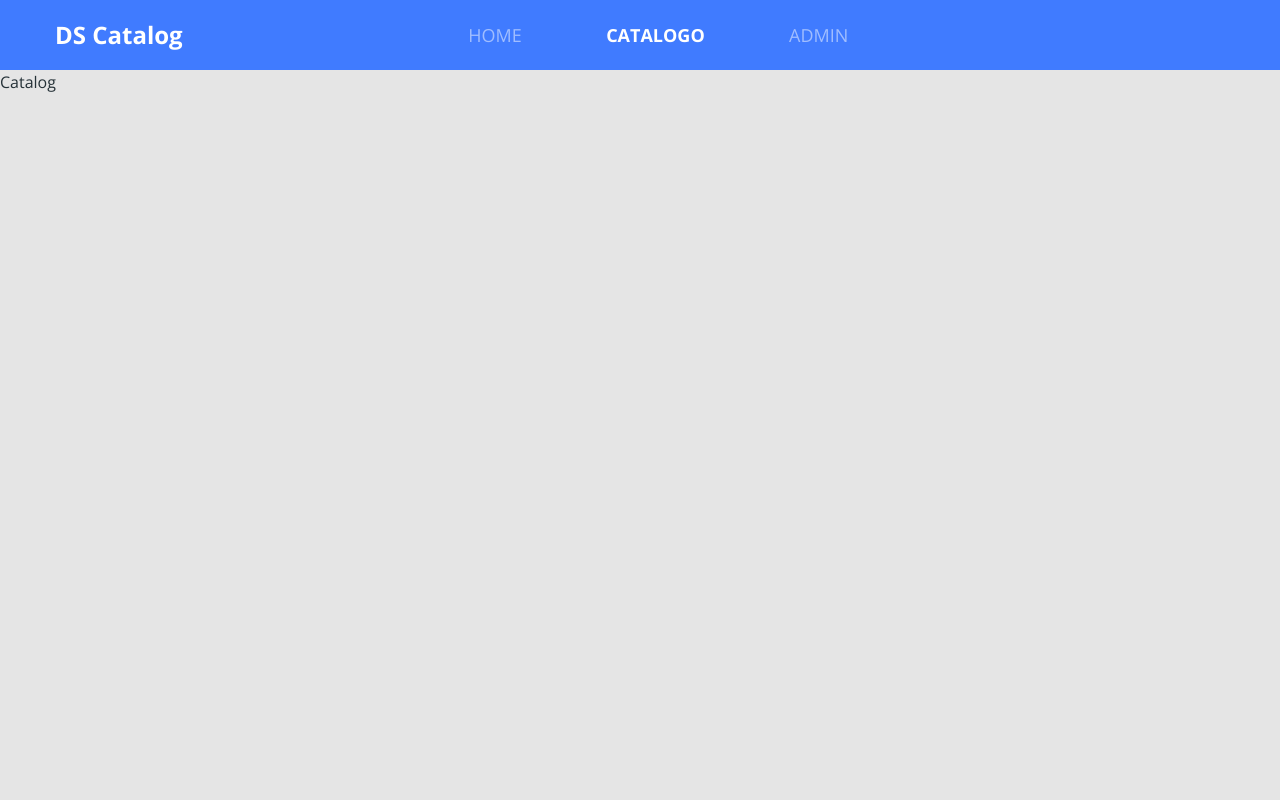
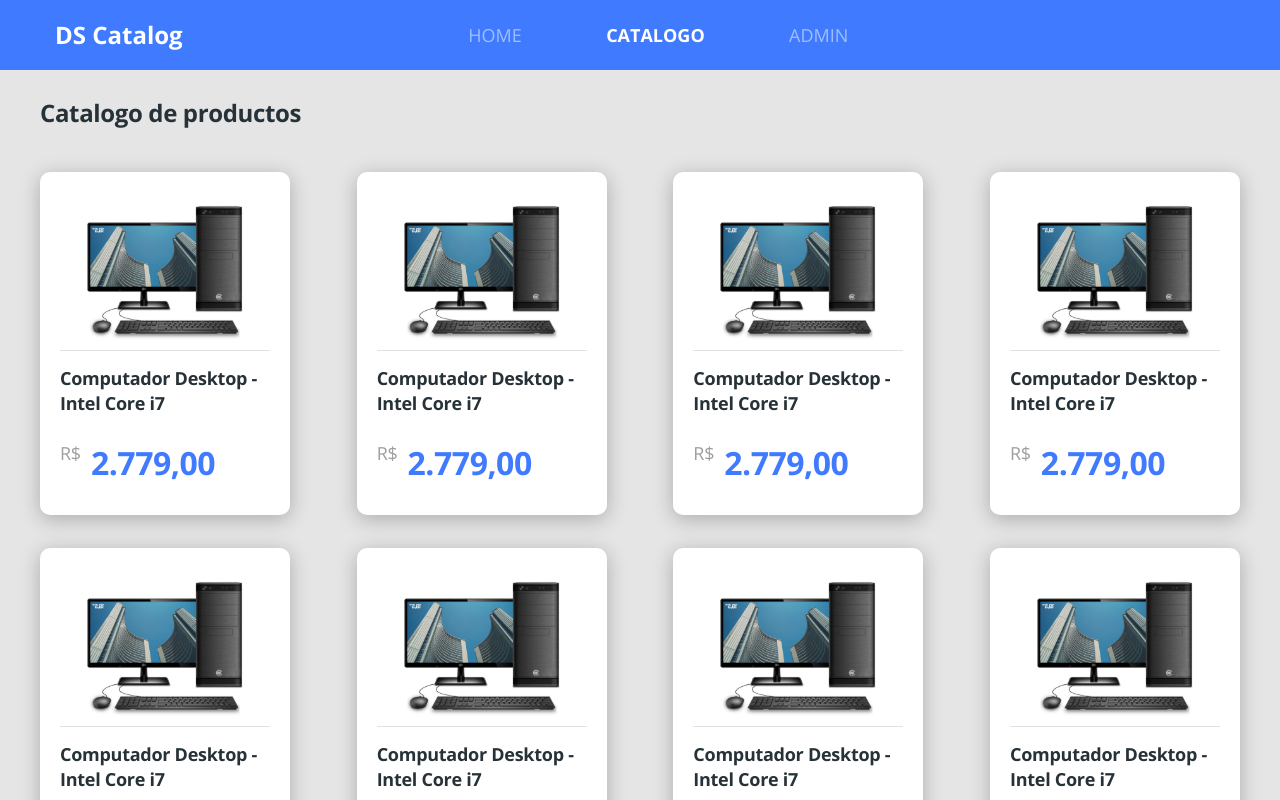
Before and after one commit to pablosky89/dscatalog-bootcamp-devsuperior, a React (Create React App) app in the folder front-web/: page /catalog in a window 1280 px wide. Shown: the top 800 px of the page. Built offline with nearby package versions, Linux system fonts and the light colour scheme.

Commit message:
Product listing layout finished

```diff
--- a/front-web/src/app.scss
+++ b/front-web/src/app.scss
@@ -21,3 +21,16 @@
       color: unset;
     }
   }
+
+  .border-radius-10{
+    border-radius: 10px;
+  }
+
+  .border-radius-20{
+    border-radius: 20px;
+  }
+
+  .card-base{
+    background: #FFF;
+    box-shadow: 0px 4px 20px rgba(0, 0, 0, 0.25);
+  }
--- /dev/null
+++ b/front-web/src/pages/Catalog/components/ProductCard/index.tsx
@@ -0,0 +1,25 @@
+import React from 'react';
+import './styles.scss';
+import { ReactComponent as ProductImage } from '../../../../core/assets/images/product.svg';
+
+
+const ProductCard = () => (
+    <div className="card-base border-radius-10 product-card">
+        <ProductImage />
+        <div className="product-info">
+            <h6 className="product-name">
+                Computador Desktop - Intel Core i7
+        </h6>
+        <div className="product-price-container">
+            <span className="product-currency">R$</span>
+            <h3 className="product-price">
+                2.779,00
+            </h3>
+        </div>
+
+        </div>
+    </div>
+
+);
+
+export default ProductCard;
--- /dev/null
+++ b/front-web/src/pages/Catalog/components/ProductCard/styles.scss
@@ -0,0 +1,36 @@
+.product-card {
+    padding: 20px 20px 30px 20px;
+    text-align: center;
+}
+
+.product-info {
+    border-top: 1px solid #e1e1e1;
+    text-align: left;
+    padding-top: 15px;
+}
+
+.product-name {
+    font-size: 18px;
+    line-height: 25px;
+    letter-spacing: -0.015em;
+}
+
+.product-price-container {
+    margin-top: 25px;
+    display: flex;
+}
+
+.product-currency {
+    font-size: 18px;
+    line-height: 25px;
+    letter-spacing: -0.015em;
+    color: #9e9e9e;
+}
+
+.product-price {
+    font-size: 32px;
+    line-height: 44px;
+    letter-spacing: -0.015em;
+    color: #407bff;
+    margin-left: 10px;
+}
--- a/front-web/src/pages/Catalog/index.tsx
+++ b/front-web/src/pages/Catalog/index.tsx
@@ -1,8 +1,25 @@
 import React from 'react';
+import ProductCard from './components/ProductCard';
+import './styles.scss';
 
 const Catalog = ()=>(
-<div>
-    Catalog
+<div className="catalog-container">
+    <h1 className="catalog-title">
+    Catalogo de productos
+    </h1>
+    <div className="catalog-products">
+        <ProductCard />
+        <ProductCard />
+        <ProductCard />
+        <ProductCard />
+        <ProductCard />
+        <ProductCard />
+        <ProductCard />
+        <ProductCard />
+        <ProductCard />
+        <ProductCard />
+        <ProductCard />
+    </div>
 </div>
 );
 
--- /dev/null
+++ b/front-web/src/pages/Catalog/styles.scss
@@ -0,0 +1,18 @@
+.catalog-container {
+    margin-top: 26px;
+    padding-left: 40px;
+    padding-right: 40px;
+}
+.catalog-title {
+    font-size: 24px;
+    line-height: 33px;
+    letter-spacing: -0.015em;
+}
+
+.catalog-products{
+    margin-top: 43px;
+    display: grid;
+    grid-template-columns: repeat(auto-fill, 250px);
+    grid-gap: 33px 20px;
+    justify-content: space-between;
+}
--- a/front-web/src/pages/Home/index.tsx
+++ b/front-web/src/pages/Home/index.tsx
@@ -6,7 +6,7 @@
 
 const Home = () => (
     <div className="home-container">
-        <div className=" row home-content">
+        <div className=" row home-content card-base border-radius-20">
             <div className="col-6">
                 <h1 className="text-title">Conheça o melhor <br /> catálogo de produtos</h1>
                 <p className="text-subtitle">Ajudaremos você a encontrar os melhores produtos disponíveis no mercado.
--- a/front-web/src/pages/Home/styles.scss
+++ b/front-web/src/pages/Home/styles.scss
@@ -5,9 +5,6 @@
 }
 
 .home-content {
-    background-color: #fff;
-    box-shadow: 0px 4px 20px rgba(0, 0, 0, 0.25);
-    border-radius: 20px;
     padding-top: 155px;
     padding-left: 100px;
     padding-bottom: 150px;
```
Also changed, not shown: front-web/src/core/assets/images/product.svg (added).
